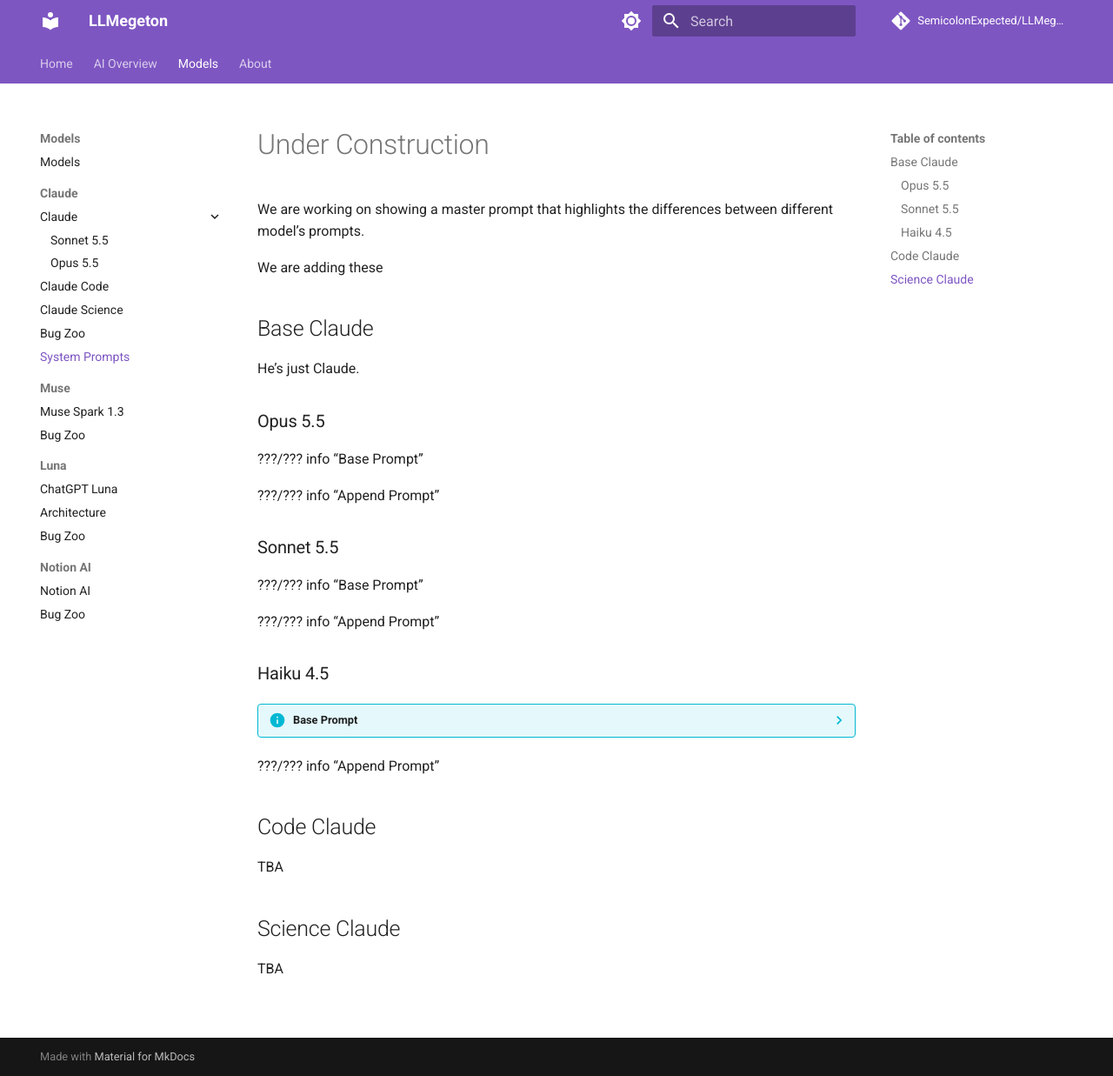
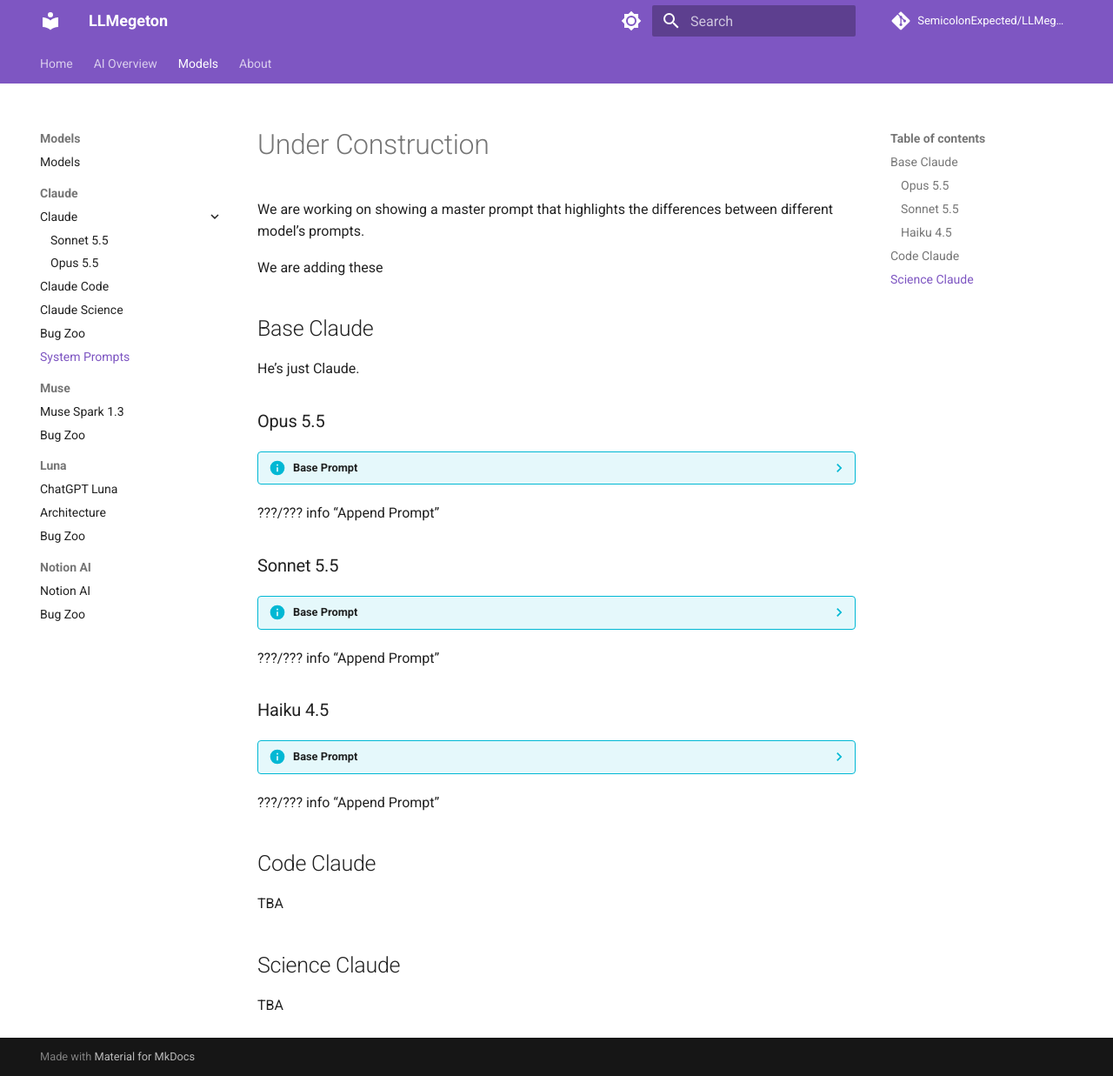
Before and after one commit to SemicolonExpected/LLMegeton, an MkDocs documentation site: the page built from docs/models/claude/prompts/index.md, in a window 1280 px wide and 1237 px high. Shown: the whole window at 87% size. Built offline with MkDocs 1.6.1 and Material for MkDocs 9.7.7, drawn with Linux system fonts in a browser that asks for light colours; comment, search, counter and statistics services are not loaded; some of the changed lines change nothing that is shown.

Commit message:
Claude prompts: swap Haiku base to snapshot file, add Opus and Sonnet base prompts

````diff
--- a/docs/models/claude/prompts/index.md
+++ b/docs/models/claude/prompts/index.md
@@ -10,14 +10,26 @@
 
 ### Opus 5.5
 
-???/??? info “Base Prompt”
+??? info "Base Prompt"
+    ```txt
+    {%
+      include-markdown "./prompts/system-prompt.launched-with-opus-5-5.20261005-153803.txt"
+      rewrite-relative-urls=false
+    %}
+    ```
 
 ???/??? info “Append Prompt”
 
 
 ### Sonnet 5.5
 
-???/??? info “Base Prompt”
+??? info "Base Prompt"
+    ```txt
+    {%
+      include-markdown "./prompts/system-prompt_sonnet-5-5_live_20261028.txt"
+      rewrite-relative-urls=false
+    %}
+    ```
 
 ???/??? info “Append Prompt”
 
@@ -26,7 +38,7 @@
 ??? info "Base Prompt"
     ```txt
     {%
-      include-markdown "./prompts/haiku-4.5-base.txt"
+      include-markdown "./prompts/claude-system-prompt_haiku.txt"
       rewrite-relative-urls=false
     %}
     ```
````
